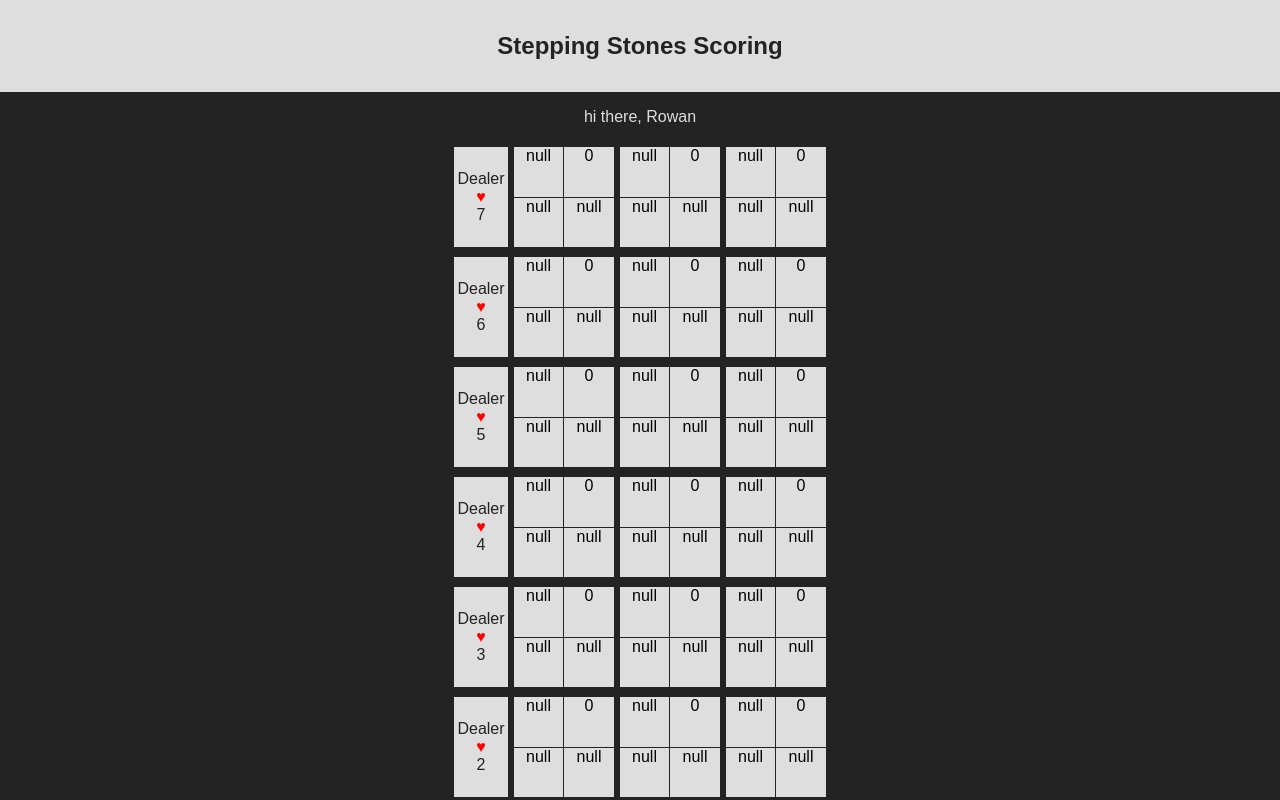
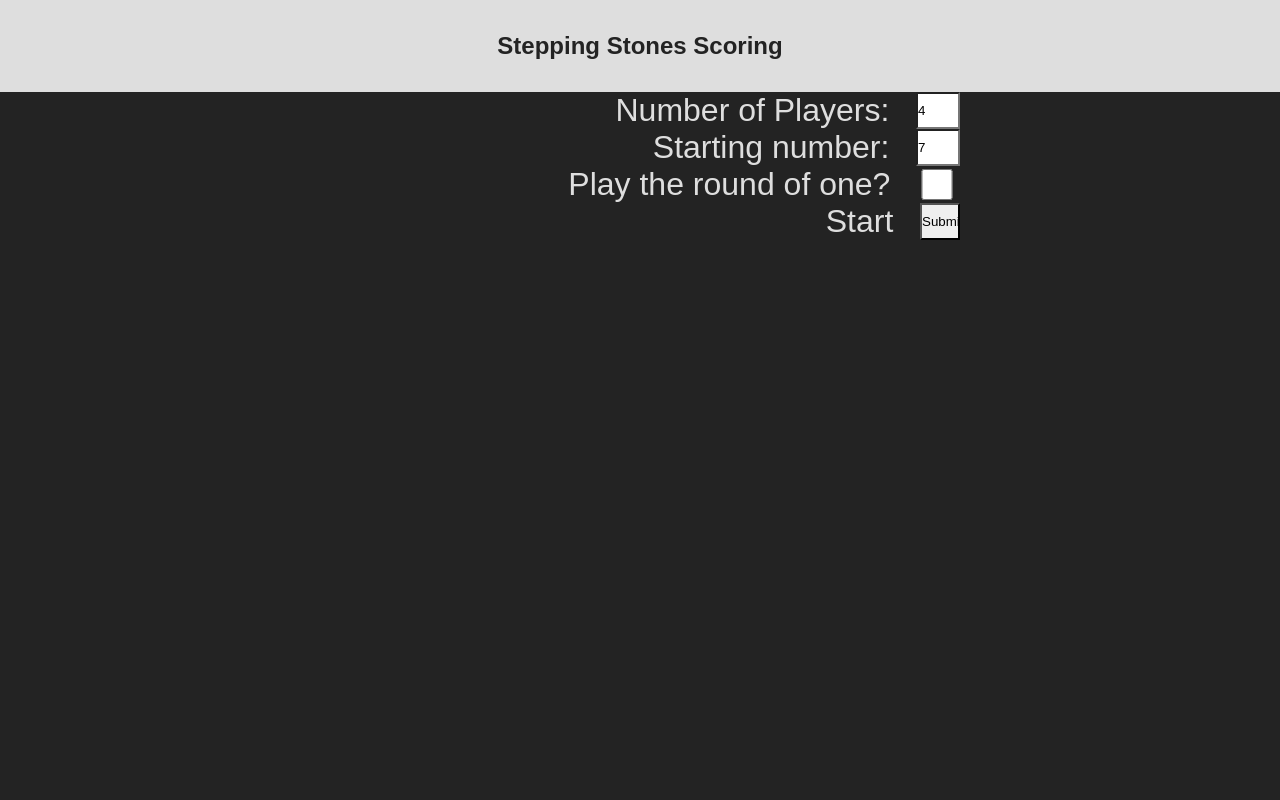
Before and after one commit to rowanlupton/stepping-stones, a React (Create React App) app: page / in a window 1280 px wide. Shown: the top 800 px of the page. Built offline with nearby package versions, Linux system fonts and the light colour scheme.

Commit message:
Add settings page to control board-draw
and, like, a bunch of other stuff. more granular commits coming from
here on out

```diff
--- a/package.json
+++ b/package.json
@@ -3,6 +3,7 @@
   "version": "0.1.0",
   "private": true,
   "dependencies": {
+    "ajv": "^6.5.3",
     "react": "^16.4.2",
     "react-dom": "^16.4.2",
     "react-scripts": "1.1.5"
--- a/public/index.html
+++ b/public/index.html
@@ -19,7 +19,7 @@
       work correctly both with client-side routing and a non-root public URL.
       Learn how to configure a non-root public URL by running `npm run build`.
     -->
-    <title>React App</title>
+    <title>Stepping Stones</title>
   </head>
   <body>
     <noscript>
--- a/src/App.css
+++ b/src/App.css
@@ -3,20 +3,57 @@
 
     background-color: #232323;
     width: 100vw; min-height: 100vh;
+    /* display: grid;
+    grid-template-columns: 1fr 2fr; */
 }
 
 .App-header {
   background-color: #dedede;
   padding: 1em;
   color: #232323;
+  /* grid-column: 1 / 3;
+  grid-row: 0 / 1; */
 }
 
 .App-title {
   font-size: 1.5rem;
+
+  /* grid-column: 1 / 3;
+  grid-row: 1 / 2; */
 }
 
-.App-intro {
-    color: #dedede;
+.Settings {
+  display: flex;
+  flex-direction: column;
+
+  align-items: start;
+  justify-content: start;
+  color: #dedede;
+
+  font-size: 2rem;
+}
+
+.Settings label {
+  display: flex;
+  flex-direction: row;
+  justify-content: flex-end;
+  width: 30em;
+}
+.Settings label input {
+  width: 3em;
+  margin-left: 2em;
+}
+
+input {
+  border-radius: 0;
+  padding: 0;
+}
+
+input[type="number"] {
+
+}
+input[type="checkbox"] {
+
 }
 
 #board {
--- a/src/App.js
+++ b/src/App.js
@@ -1,61 +1,152 @@
 import React, { Component } from 'react';
 import './App.css';
 
-const NAME = 'Rowan';
-
 function Box (props) {
-    return <div className="Box">
-        <div className="score">0</div>
-        <div className="bid">null</div>
-        <div className="tricks-taken">null</div>
-        <div className="difference">null</div>
+    return  <div className="Box">
+              <div className="score">{props.score}</div>
+              <div className="bid">{props.bid}</div>
+              <div className="tricks-taken">{props.tricksTaken}</div>
+              <div className="difference">{props.difference}</div>
             </div>;
 }
 Box.defaultProps = {
-    what: 'box'
+    score: 0,
+    bid: null,
+    tricksTaken: null,
+    difference: null
 }
 
 function Row (props) {
-    return <div className="Row">
+  const {dealer,trump,cardsNumber,numberOfPlayers} = props
+  return  <div className="Row">
             <div className="round-information">
-            <div className="dealer">Dealer</div>
-        <div className="trump" data-trump="heart">&#9829;</div>
-        <div className="cards-number">{props.cardsNumber}</div>
+              <div className="dealer">{dealer}</div>
+              <div className="trump">{trump}</div>
+              <div className="cards-number">{cardsNumber}</div>
             </div>
 
-        <Box />
-        <Box />
-        <Box />
-    </div>;
+            {[...Array(numberOfPlayers)].map((player,i) =>
+              <Box key={i} />
+            )}
+          </div>
+}
+Row.defaultProps = {
+  dealer: null,
+  trump: null,
+  cardsNumber: null
 }
 
-class App extends Component {
-    render() {
-        const startingNumber = 7;
-        let iterator = [...Array(startingNumber)];
+class Board extends Component {
+  constructor (props) {
+    super(props)
+    this.state = {...props}
+
+    let iterator = [...Array(this.state.startingNumber)];
     let roundNumbers = [];
     for (let i = iterator.length; i >= 2; i--) {
         roundNumbers.push(i);
     }
-        roundNumbers = roundNumbers.concat([...roundNumbers].reverse());
-        // don't add the round of one
-        //roundNumbers.splice(startingNumber-1,0,1);
 
+    this.state.roundNumbers = roundNumbers.concat([...roundNumbers].reverse());
+    if (this.state.toggleRoundOfOne) {
+      this.state.roundNumbers.splice(this.state.startingNumber - 1,0,1)
+    }
+  }
+
+  render () {
+    const {roundNumbers, numberOfPlayers} = this.state
+    return (
+      <div id="board">
+        {roundNumbers.map((x,i) =>
+          <Row key={i} rowKey={i} cardsNumber={x} numberOfPlayers={numberOfPlayers} />
+        )}
+        hi
+      </div>
+    )
+  }
+}
+
+class Settings extends Component {
+  constructor(props) {
+    super(props)
+    // this.state = {...props}
+
+    this.handleChange = this.handleChange.bind(this)
+    this.handleSubmit = this.handleSubmit.bind(this)
+  }
+
+  handleChange (event) {
+    this.props.updateSettings(event)
+  }
+  handleSubmit (event) {
+    event.preventDefault()
+    this.props.applySettings(event)
+  }
+  render () {
+    const {
+      numberOfPlayers,
+      startingNumber,
+      toggleRoundOfOne
+    } = this.props
+    return  <form onSubmit={this.handleSubmit} className="Settings">
+              <label>Number of Players:
+                <input type="number" name="numberOfPlayers" onChange={this.handleChange} value={numberOfPlayers} />
+              </label>
+              <label>Starting number:
+                <input type="number" name="startingNumber" onChange={this.handleChange} value={startingNumber} />
+              </label>
+              <label> Play the round of one?
+                <input type="checkbox" name="toggleRoundOfOne" onChange={this.handleChange} value={toggleRoundOfOne} />
+              </label>
+              <label> Start
+                <input type="submit" />
+              </label>
+            </form>
+          }
+}
+
+class App extends Component {
+  constructor (props) {
+    super(props);
+    this.state = {
+      settings: false,
+      numberOfPlayers: 4,
+      startingNumber: 7,
+      toggleRoundOfOne: false,
+      players: []
+    }
+    this.updateSettings = this.updateSettings.bind(this)
+    this.applySettings = this.applySettings.bind(this)
+  }
+  updateSettings (event) {
+    const t = event.target
+    // not using the ~~fancy~~ syntax here for consistency with `value`
+    const name = t.name
+    const value = t.type === 'checkbox' ? t.checked : Number(t.value)
+
+    this.setState({[name]: value});
+  }
+  applySettings (event) {
+    this.setState((settings) => ({settings: true}))
+  }
+
+  render () {
+    const {settings} = this.state
     return (
       <div className="App">
         <header className="App-header">
             <h1 className="App-title">Stepping Stones Scoring</h1>
         </header>
-        <p className="App-intro">
-            hi there, {NAME}
-        </p>
-        <div id="board">
-            {roundNumbers.map((x,i) =>
-                                <Row key={i} cardsNumber={x} />
-                               )}
+        {!settings ? (
+          <Settings
+            {...this.state}
+            updateSettings={this.updateSettings}
+            applySettings={this.applySettings}/>
+        ) : (
+          <Board {...this.state}/>
+        ) }
       </div>
-      </div>
-    );
+    )
   }
 }
 
```
Also changed, not shown: 1 other file (tests, documents, lock files or other folders). Lines whose indentation alone changed are shown as unchanged.
